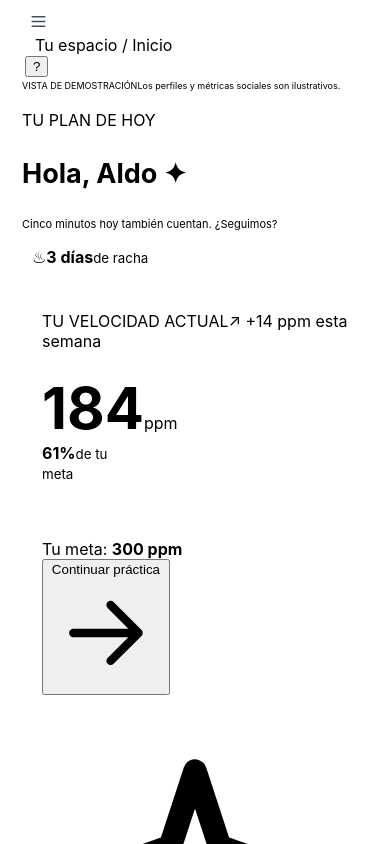
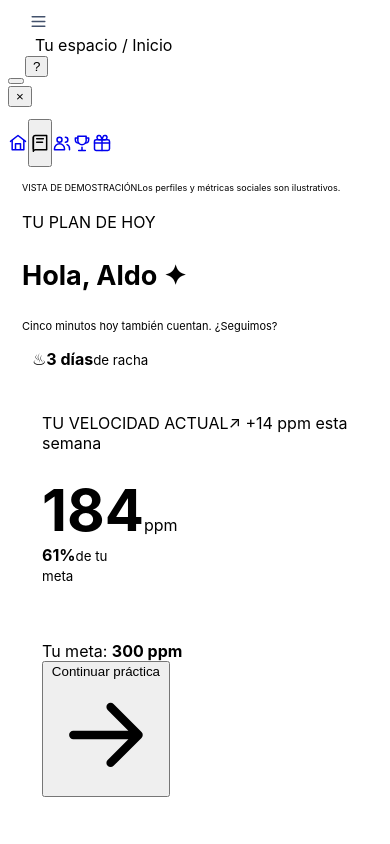
Before and after one commit to afiniamxafinia-care-fix/speedeep, a Next.js app: page / in a window 390 px wide. Both pictures are taken after a click on the button "Abrir menú". Shown: the top 844 px of the page. Built offline with nearby package versions, Linux system fonts and the light colour scheme.

Commit message:
Add working mobile navigation

```diff
--- a/app/page.tsx
+++ b/app/page.tsx
@@ -28,6 +28,7 @@ export default function Home() {
   const [hearts, setHearts] = useState<Record<string, number>>({ Valeria: 18, Mateo: 12, Sofía: 26 });
   const [sent, setSent] = useState<string[]>([]);
   const [practiceOpen, setPracticeOpen] = useState(false);
+  const [mobileNavOpen, setMobileNavOpen] = useState(false);
   const [seconds, setSeconds] = useState(0);
   const [running, setRunning] = useState(false);
   const [finished, setFinished] = useState(false);
@@ -84,10 +85,12 @@ export default function Home() {
 
       <section className="main-column" id="inicio">
         <header className="topbar">
-          <button className="mobile-menu" aria-label="Abrir menú"><Icon name="menu"/></button>
+          <button className="mobile-menu" aria-label="Abrir menú" aria-expanded={mobileNavOpen} onClick={() => setMobileNavOpen(true)}><Icon name="menu"/></button>
           <div className="breadcrumb">Tu espacio <span>/</span> Inicio</div>
           <div className="topbar-right"><span className="live-status"><i/> Tu progreso está al día</span><button className="help-button">?</button></div>
         </header>
+
+        {mobileNavOpen && <><button className="mobile-drawer-backdrop" aria-label="Cerrar menú" onClick={() => setMobileNavOpen(false)}/><aside className="mobile-drawer"><div className="mobile-drawer-head"><a className="brand" href="#inicio" onClick={() => setMobileNavOpen(false)}><span className="brand-mark"><span/></span><span>speed<span className="brand-light">deep</span></span></a><button className="mobile-drawer-close" aria-label="Cerrar menú" onClick={() => setMobileNavOpen(false)}>×</button></div><p className="side-label">TU ESPACIO</p><nav className="side-nav" aria-label="Navegación móvil"><a className="nav-item active" href="#inicio" onClick={() => setMobileNavOpen(false)}><Icon name="home"/>Inicio</a><button className="nav-item" onClick={() => { setMobileNavOpen(false); startPractice(); }}><Icon name="book"/>Práctica</button><a className="nav-item" href="#live" onClick={() => setMobileNavOpen(false)}><Icon name="users"/>Live</a><a className="nav-item" href="#hitos" onClick={() => setMobileNavOpen(false)}><Icon name="trophy"/>Hitos</a><a className="nav-item" href="#referidos" onClick={() => setMobileNavOpen(false)}><Icon name="gift"/>Invita y gana</a></nav></aside></>}
 
         <div className="page-content">
           <div className="demo-notice"><span>VISTA DE DEMOSTRACIÓN</span><span>Los perfiles y métricas sociales son ilustrativos.</span></div>
```
